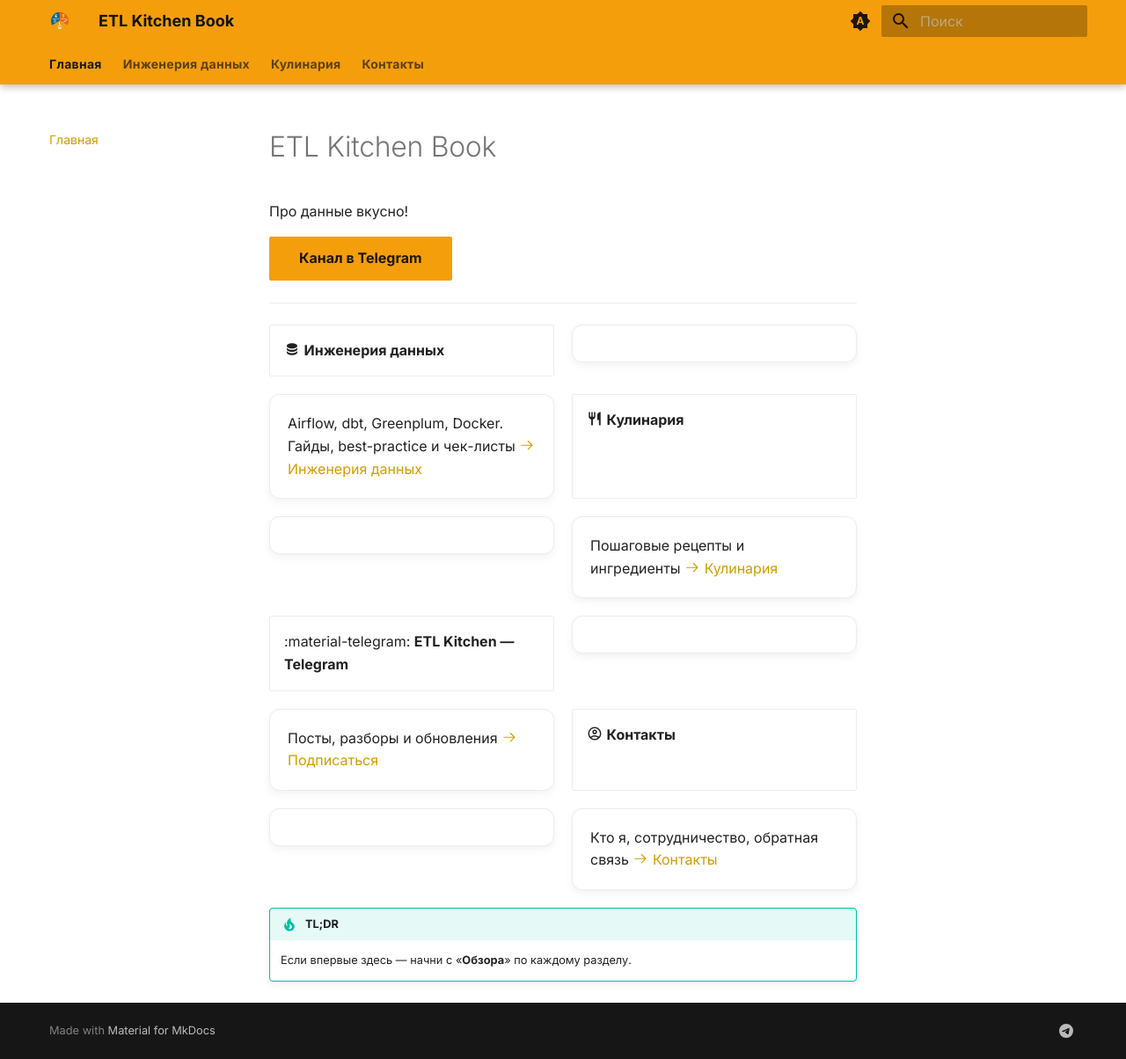
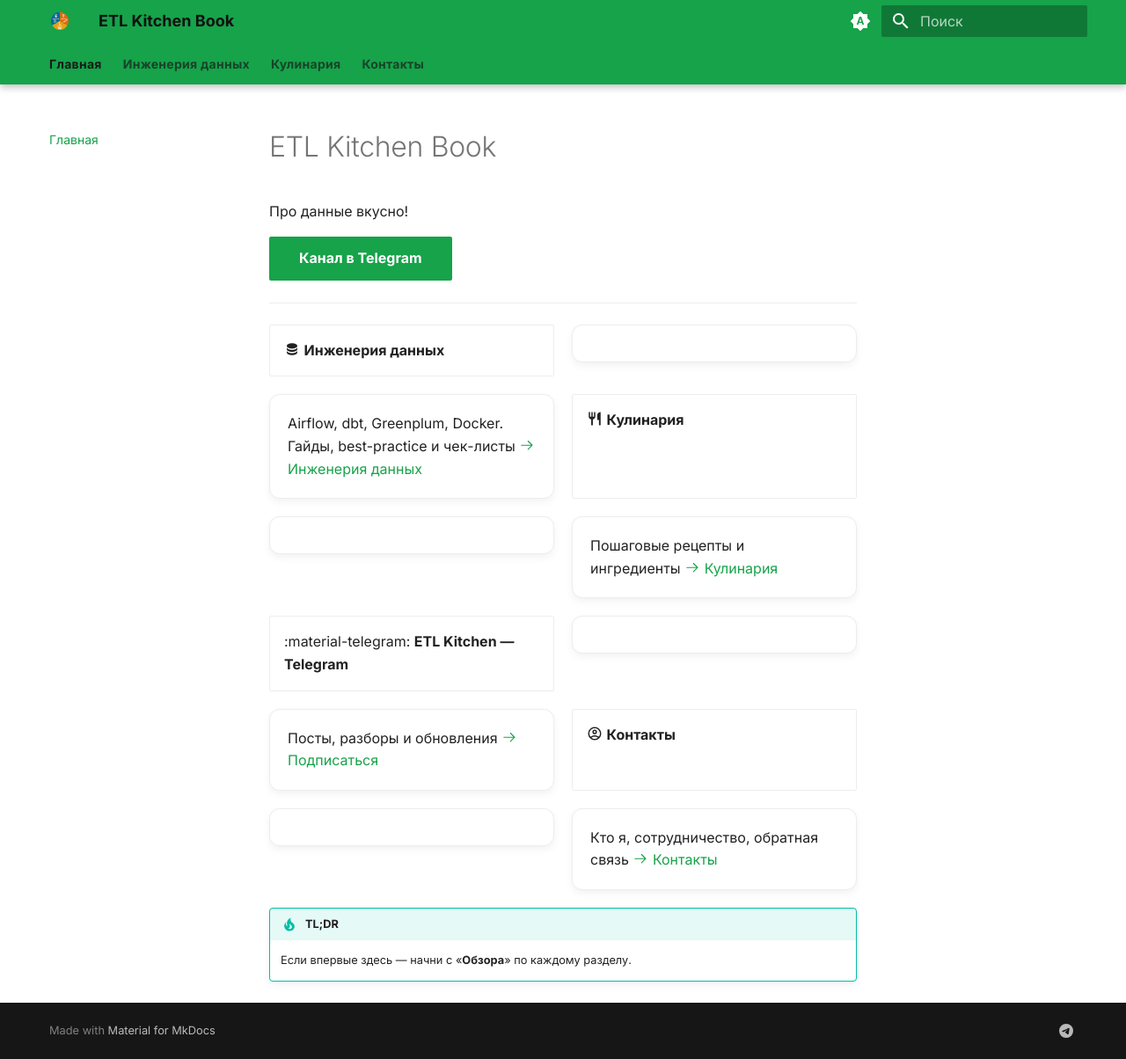
Before and after one commit to Rusildur/etl-kitchen-book, an MkDocs documentation site: the page built from docs/index.md, in a window 1280 px wide and 1204 px high. Shown: the whole window at 88% size. Built offline with MkDocs 1.6.1 and Material for MkDocs 9.7.7, drawn with Linux system fonts in a browser that asks for light colours.

Commit message:
новый цвет

```diff
--- a/docs/styles/extra.css
+++ b/docs/styles/extra.css
@@ -20,19 +20,18 @@
 }
 
 
-/* ===== МЯГЧЕ ОРАНЖЕВЫЙ (для шапки и акцентных элементов) ===== */
-/* светлая схема */
-[data-md-color-scheme="default"] {
-  /* мягкий янтарный вместо ярко-оранжевого */
-  --md-primary-fg-color: #f59e0b;        /* amber-500 */
-  --md-primary-fg-color--light: #fbbf24; /* amber-400 */
-  --md-primary-fg-color--dark: #d97706;  /* amber-600 */
+/* === PALETTE D: Sage + Charcoal === */
+[data-md-color-scheme="default"]{
+  --md-primary-fg-color:         #16A34A; /* sage/green */
+  --md-primary-fg-color--light:  #22C55E;
+  --md-primary-fg-color--dark:   #15803D;
+  --md-accent-fg-color:          #475569; /* charcoal (для ссылок/акцента) */
 }
-/* тёмная схема — чуть теплее заголовок */
-[data-md-color-scheme="slate"] {
-  --md-primary-fg-color: #f59e0b;
-  --md-primary-fg-color--light: #fbbf24;
-  --md-primary-fg-color--dark: #d97706;
+[data-md-color-scheme="slate"]{
+  --md-primary-fg-color:         #15803D;
+  --md-primary-fg-color--light:  #22C55E;
+  --md-primary-fg-color--dark:   #14532D;
+  --md-accent-fg-color:          #94A3B8;
 }
 
 /* ===== ВЕРХНИЕ РАЗДЕЛЫ (вкладки) — темнее/жирнее ===== */
--- a/mkdocs.yml
+++ b/mkdocs.yml
@@ -31,7 +31,7 @@ theme:
     # Светлая
     - media: "(prefers-color-scheme: light)"
       scheme: default
-      primary: amber
+      primary: green
       accent: indigo
       toggle:
         icon: material/brightness-7
@@ -39,7 +39,7 @@ theme:
     # Тёмная
     - media: "(prefers-color-scheme: dark)"
       scheme: slate
-      primary: amber
+      primary: green
       accent: indigo
       toggle:
         icon: material/brightness-4
```
